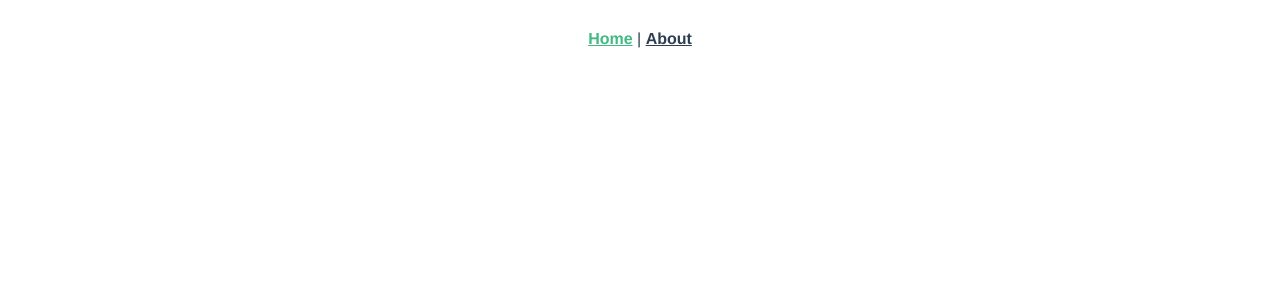
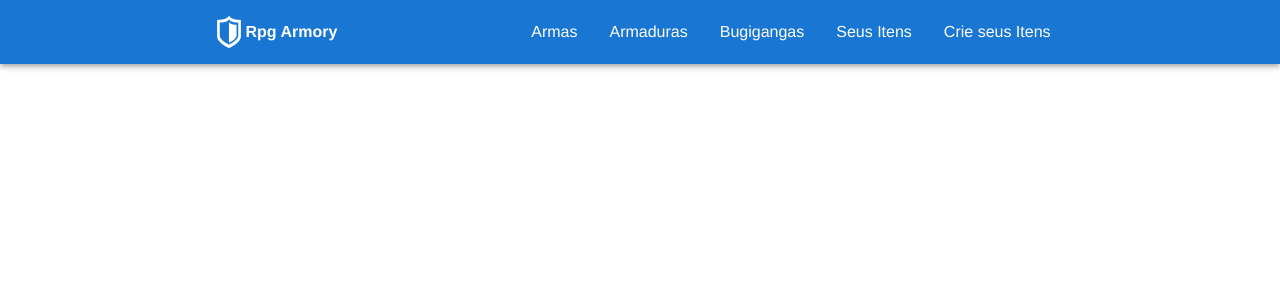
Before and after one commit to gustavoferrazrocha/rpg-armory, a Vue app: page / in a window 1280 px wide. Shown: the top 300 px of the page. Built offline with nearby package versions, Linux system fonts and the light colour scheme.

Commit message:
feat: new logo and favIcon

```diff
--- a/src/App.vue
+++ b/src/App.vue
@@ -1,11 +1,31 @@
 <template>
 	<div id="app">
-		<div id="nav">
-			<router-link to="/">Home</router-link> |
-			<router-link to="/about">About</router-link>
-		</div>
-		<router-view />
-	</div>
+  <!-- App.vue -->
+    <v-app>
+      <!-- <v-navigation-drawer app>
+
+      </v-navigation-drawer> -->
+
+      <v-app-bar dark color="primary" app>
+        <Header />
+      </v-app-bar>
+
+      <!-- Sizes your content based upon application components -->
+      <v-main>
+
+        <!-- Provides the application the proper gutter -->
+        <v-container fluid>
+
+          <!-- If using vue-router -->
+          <router-view></router-view>
+        </v-container>
+      </v-main>
+
+      <v-footer app>
+        <!-- -->
+      </v-footer>
+    </v-app>
+  </div>
 </template>
 
 <style>
@@ -32,7 +52,11 @@
 </style>
 
 <script>
+import Header from '@/components/Header.vue'
 export default {
+  components:{
+    Header,
+  },
 	name: "App",
 	watch: {
 		$route: {
```
Also changed, not shown: src/assets/logo.png, 1 other file (tests, documents, lock files or other folders).
